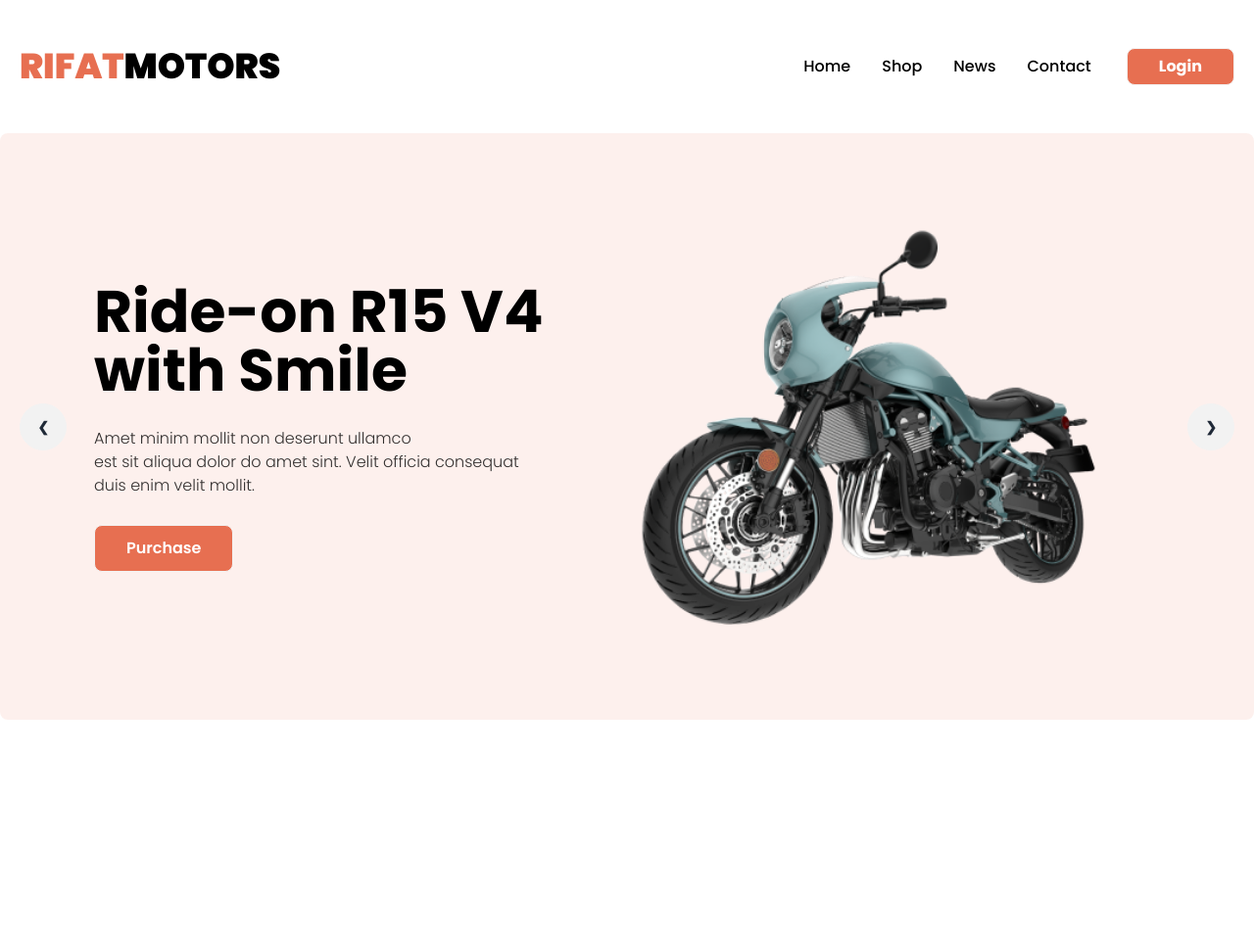
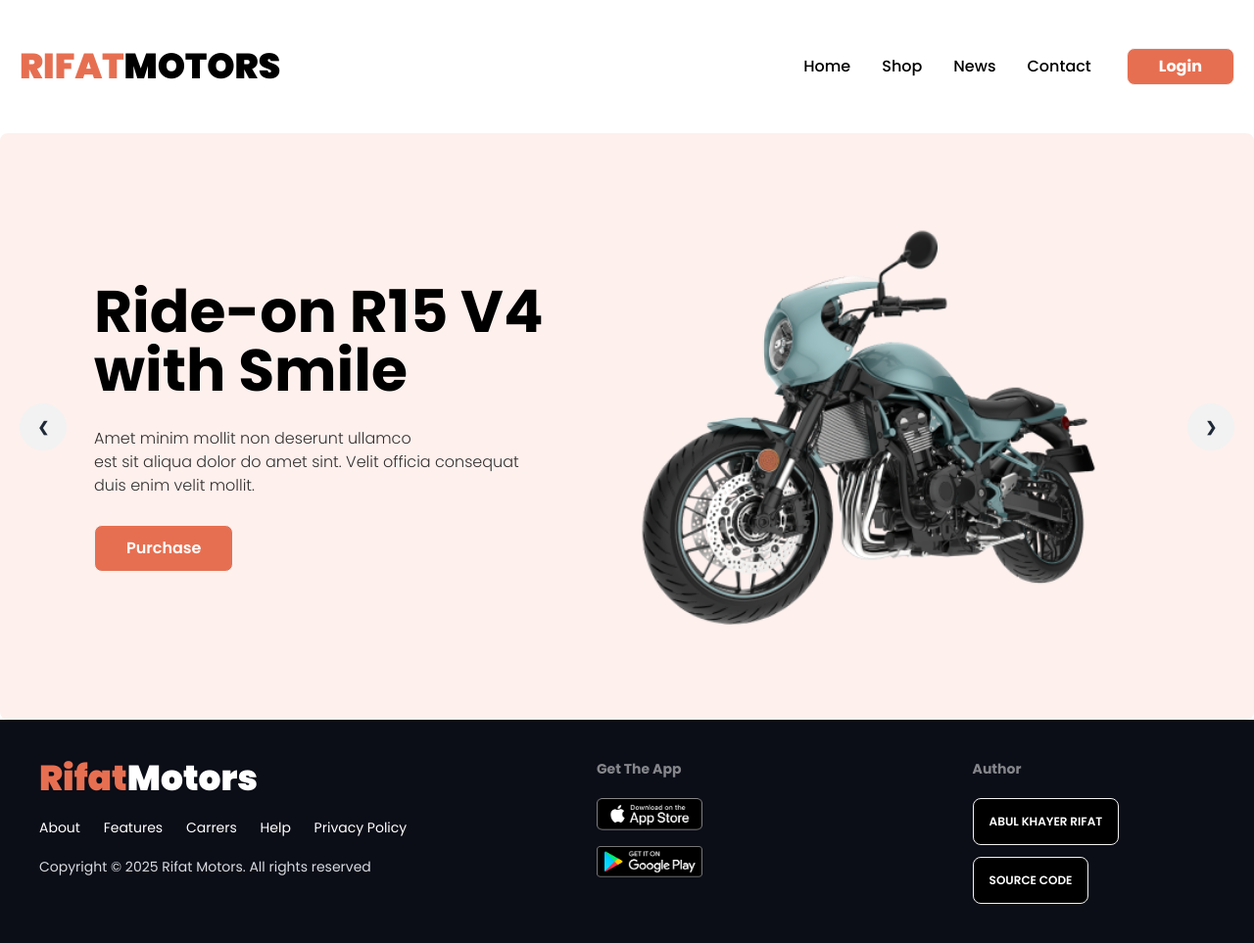
Before and after one commit to rifat417131/Final-Project, a plain HTML site: page index.html in a window 1280 px wide. Shown: the whole page at 98% size. Before the commit the page ends 800 px from the top, so only its background shows below. Drawn offline with nearby package versions, Linux system fonts and the light colour scheme.

Commit message:
added footer section

```diff
--- a/index.html
+++ b/index.html
@@ -187,6 +187,37 @@
     <!-- Slider End -->
   </header>
 
+    <!-- Footer -->
+    <footer class="bg-[#0B0D17;]">
+      <section class="footer p-10 text-white container mx-auto">
+        <div class="flex md:block flex-col items-center">
+          <a class="font-black normal-case text-2xl md:text-4xl cursor-pointer"><span
+              class="text-main-color">Rifat</span>Motors</a>
+          <ul class="capitalize mt-5 text-xs md:text-sm">
+            <li class="inline-block mr-5 cursor-pointer"><a>about</a></li>
+            <li class="inline-block mr-5 cursor-pointer"><a>features</a></li>
+            <li class="inline-block mr-5 cursor-pointer"><a>carrers</a></li>
+            <li class="inline-block mr-5 cursor-pointer"><a>help</a></li>
+            <li class="inline-block cursor-pointer  "><a>privacy policy</a></li>
+          </ul>
+          <p class="mt-5 text-[#D9DBE1;]">Copyright © 2025 Rifat Motors. All rights reserved</p>
+        </div>
+        <div class="flex md:block flex-col items-center md:ml-20">
+          <span class="footer-title capitalize text-lg md:text-sm">get the app</span>
+          <div class="grid grid-cols-2 md:grid-cols-1 gap-0 md:gap-4 mt-5 place-items-center md:place-items-start">
+            <img class="cursor-pointer w-2/3 md:w-2/5" src="./assets/images/ios.png" alt="ios">
+            <img class="cursor-pointer w-2/3 md:w-2/5" src="./assets/images/android.png" alt="android">
+          </div>
+        </div>
+        <div class="flex md:block flex-col items-center w-full md">
+          <span class="footer-title capitalize text-lg md:text-sm">author</span>
+          <p class=" mt-5"><a class="btn bg-[#000000;] text-xs font-semibold text-white"
+              href="https://github.com/rifat417131" target="_blank">Abul Khayer Rifat</a></p>
+          <p class=" mt-3"><a class="btn bg-[#000000;] text-xs font-semibold text-white"
+              href="https://github.com/rifat417131/Final-Project" target="_blank">Source Code</a></p>
+        </div>
+      </section>
+    </footer>
 </body>
 
 </html>
```
